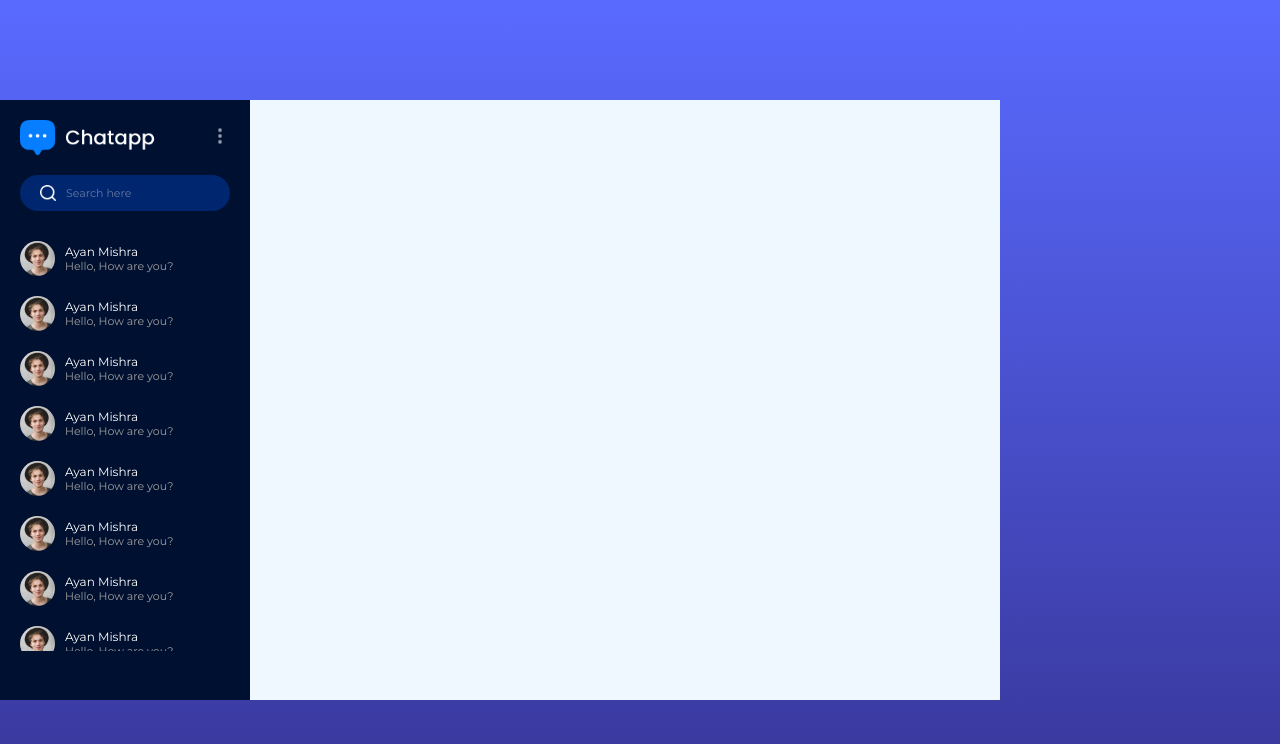
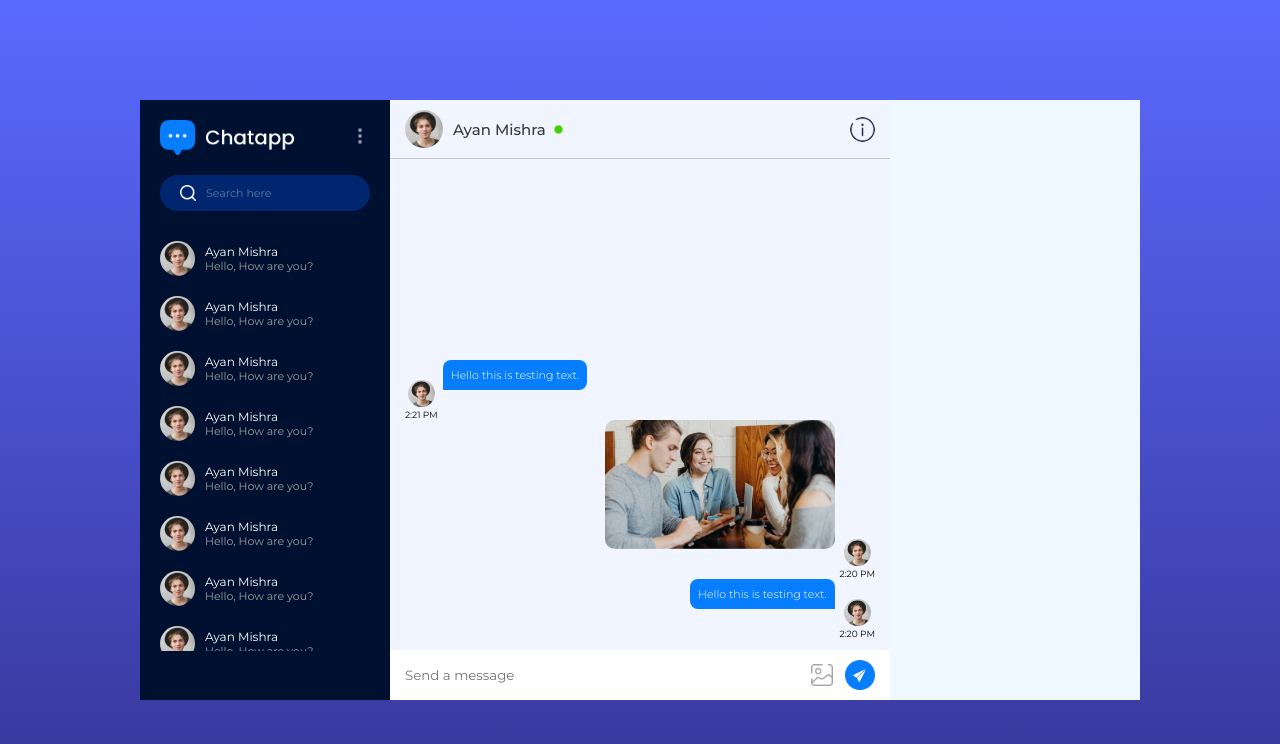
Before and after one commit to AyanMishra05/Chat-App, a React (Vite) app: page /chat in a window 1280 px wide. Shown: the top 744 px of the page. Built offline with nearby package versions, Linux system fonts and the light colour scheme; a web font is replaced by a local one.

Commit message:
Added UI for the ChatBox

```diff
--- a/src/components/ChatBox/ChatBox.css
+++ b/src/components/ChatBox/ChatBox.css
@@ -0,0 +1,108 @@
+.chat-box {
+  height: 75vh;
+  position: relative;
+  background-color: #f1f5ff;
+}
+.chat-user {
+  padding: 10px 15px;
+  display: flex;
+  align-items: center;
+  gap: 10px;
+  border-bottom: 1px solid #c6c6c6;
+}
+.chat-user img {
+  width: 25px;
+  border-radius: 50%;
+}
+.chat-user img:first-child {
+  width: 38px;
+  aspect-ratio: 1/1;
+}
+.chat-user p {
+  flex: 1;
+  font-weight: 500;
+  font-size: 15px;
+  color: #393939;
+  display: flex;
+  align-items: center;
+  gap: 5px;
+}
+img.dot {
+  width: 15px !important;
+}
+.chat-input {
+  display: flex;
+  align-items: center;
+  gap: 12px;
+  padding: 10px 15px;
+  background: white;
+  position: absolute;
+  bottom: 0;
+  left: 0;
+  right: 0;
+}
+.chat-input img {
+  width: 30px;
+  cursor: pointer;
+}
+
+.chat-input label {
+  display: flex;
+}
+.chat-input label img {
+  width: 22px;
+}
+.chat-input input {
+  flex: 1;
+  border: none;
+  outline: none;
+}
+.chat-msg {
+  height: calc(100% - 70px);
+  padding-bottom: 50px;
+  overflow-y: scroll;
+  display: flex;
+  flex-direction: column-reverse;
+}
+
+.s-msg div img,
+.r-msg div img {
+  width: 27px;
+  aspect-ratio: 1/1;
+  border-radius: 50px;
+}
+.s-msg,
+.r-msg {
+  display: flex;
+  align-items: end;
+  justify-content: end;
+  gap: 5px;
+  padding: 0px 15px;
+}
+.r-msg {
+  flex-direction: row-reverse;
+  justify-content: start;
+}
+.msg {
+  color: white;
+  background-color: #077eff;
+  padding: 8px;
+  max-width: 200px;
+  font-size: 11px;
+  font-weight: 300;
+  border-radius: 8px 8px 0px 8px;
+  margin-bottom: 30px;
+}
+.r-msg .msg {
+  border-radius: 8px 8px 8px 0px;
+}
+.s-msg div,
+.r-msg div {
+  text-align: center;
+  font-size: 9px;
+}
+.msg-img {
+  max-width: 230px;
+  margin-bottom: 30px;
+  border-radius: 10px;
+}
--- a/src/components/ChatBox/ChatBox.jsx
+++ b/src/components/ChatBox/ChatBox.jsx
@@ -1,8 +1,62 @@
 import React from "react";
 import "./ChatBox.css";
+import assets from "../../assets/assets/assets.js";
 
 const ChatBox = () => {
-  return <div></div>;
+  return (
+    <div className="chat-box">
+      {/* Top User Info */}
+      <div className="chat-user">
+        <img src={assets.profile_img} alt="profile" />
+        <p>
+          Ayan Mishra
+          <img className="dot" src={assets.green_dot} alt="online" />
+        </p>
+        <img src={assets.help_icon} alt="help" />
+      </div>
+
+      {/* Messages Container */}
+      <div className="chat-msg">
+        {/* Sender Message */}
+        <div className="s-msg">
+          <p className="msg">Hello this is testing text.</p>
+          <div>
+            <img src={assets.profile_img} alt="" />
+            <p>2:20 PM</p>
+          </div>
+        </div>
+        <div className="s-msg">
+          <img className="msg-img" src={assets.pic1} alt="" />
+          <div>
+            <img src={assets.profile_img} alt="" />
+            <p>2:20 PM</p>
+          </div>
+        </div>
+
+        {/* Receiver Message */}
+        <div className="r-msg">
+          <p className="msg">Hello this is testing text.</p>
+          <div>
+            <img src={assets.profile_img} alt="" />
+            <p>2:21 PM</p>
+          </div>
+        </div>
+      </div>
+
+      {/* Chat Input */}
+      <div className="chat-input">
+        <input type="text" placeholder="Send a message" />
+
+        <input type="file" accept="image/png, image/jpeg" hidden id="image" />
+
+        <label htmlFor="image">
+          <img src={assets.gallery_icon} alt="gallery" />
+        </label>
+
+        <img src={assets.send_button} alt="send" />
+      </div>
+    </div>
+  );
 };
 
 export default ChatBox;
--- a/src/components/LeftSideBar/LeftSideBar.css
+++ b/src/components/LeftSideBar/LeftSideBar.css
@@ -12,7 +12,7 @@
   align-items: center;
 }
 .ls-nav .logo {
-  max-width: 140px;
+  max-width:140px;
 }
 .ls-nav .menu img {
   max-height: 20px;
--- a/src/pages/Chat/Chat.css
+++ b/src/pages/Chat/Chat.css
@@ -1,7 +1,7 @@
 .chat {
   min-height: 100vh;
   background: linear-gradient(#596aff, #383699);
-  display: flex;
+  display: grid;
   place-items: center;
 }
 .chat-container {
--- a/src/pages/Login/Login.css
+++ b/src/pages/Login/Login.css
@@ -21,7 +21,7 @@
 }
 
 .login-form h2 {
-  font-weight: lighter;
+  font-weight: bold;
 }
 .form-input {
   padding: 8px 10px;
```
